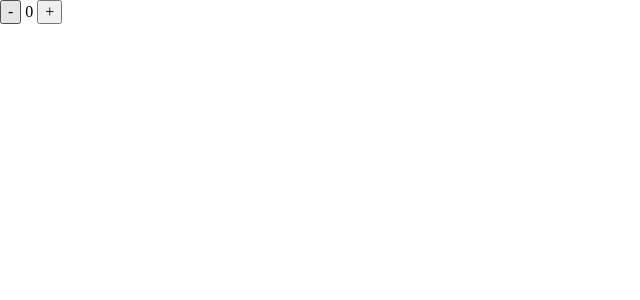
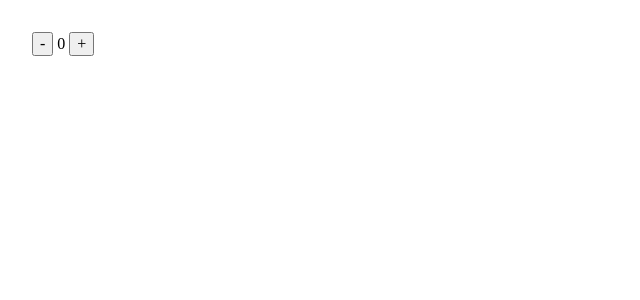
Before and after one commit to larrybotha/eggheadio-build-server-rendered-vuejs-app-with-nuxt-and-vuex, a Nuxt app: page / in a window 1280 px wide. Shown: the top 300 px of the page, without its empty margins (0-640 px from the left). Built offline with nearby package versions, Linux system fonts and the light colour scheme.

Commit message:
add tachyons class

```diff
--- a/pages/index.vue
+++ b/pages/index.vue
@@ -1,5 +1,5 @@
 <template>
-  <div>
+  <div class="pa4">
     <!--
     we can dispatch mutations using vue directives referencing the names we
     define in the methods property
```
